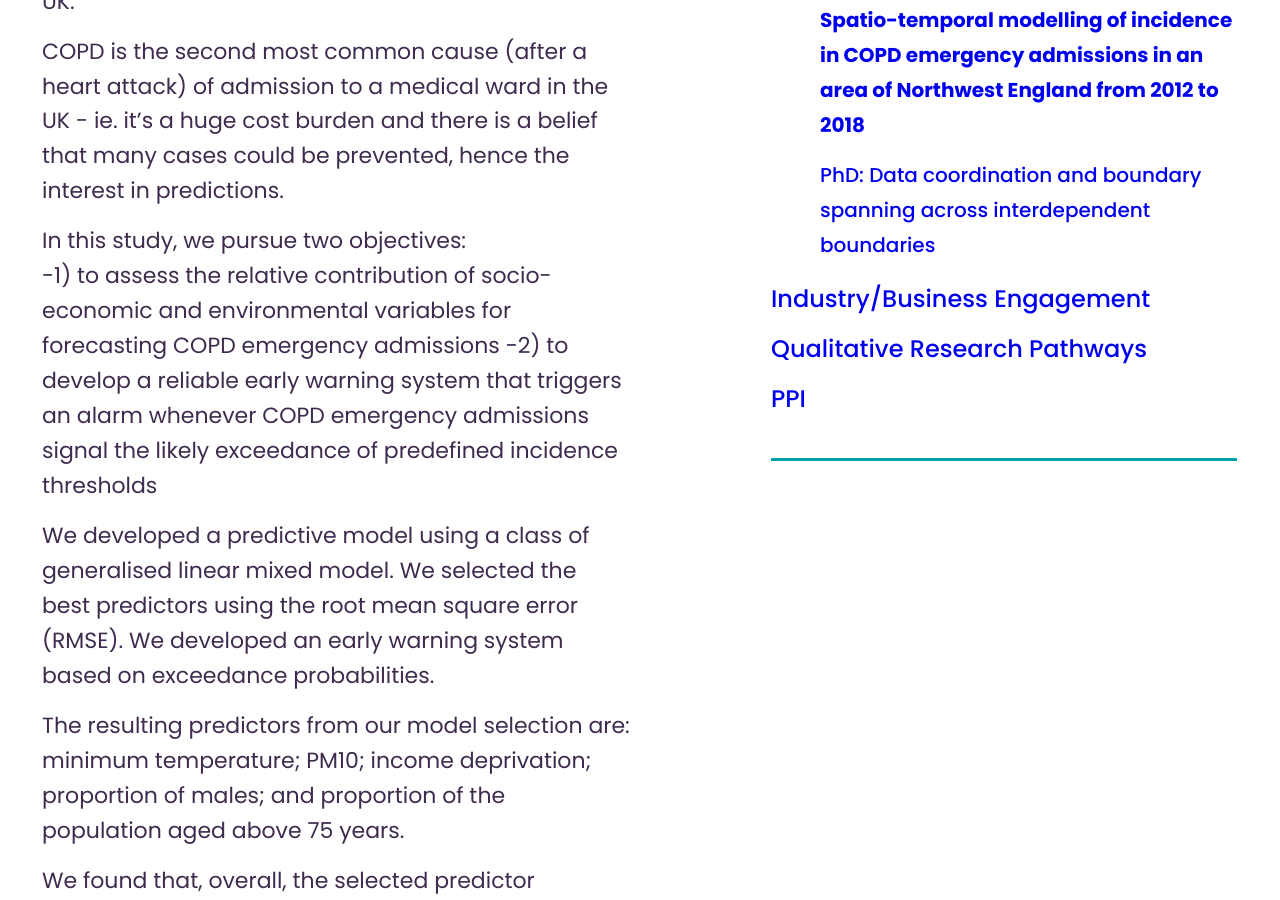
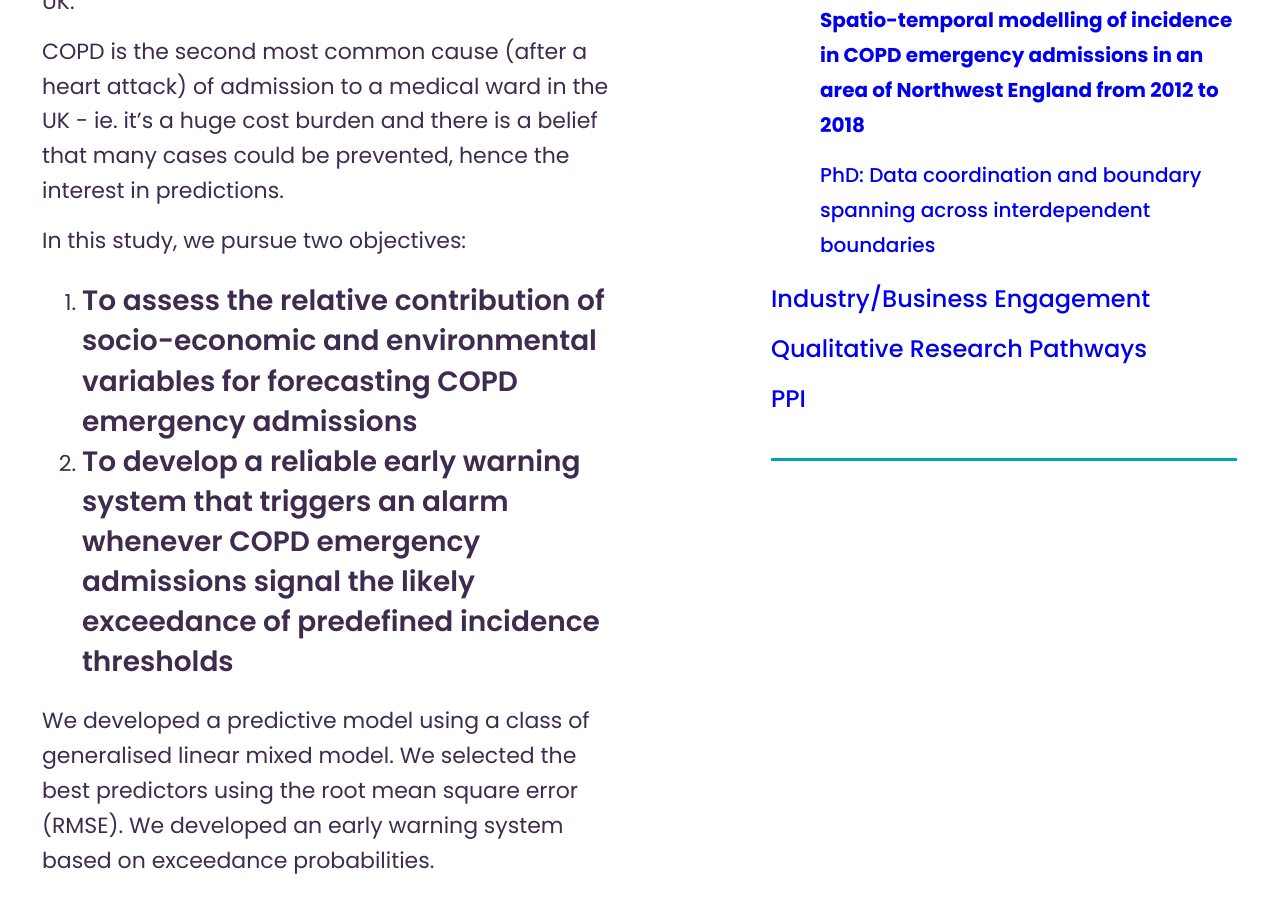
Before and after one commit to connectedhealthcities/connectedhealthcities, a Jekyll site: the page built from north-west-coast/building-capacity-phds/spatop-temporal-modelling-of-incidence-in-copd-emergency-admissions-in-an-area-of-northwest-england-from-2012-to-2018.md, in a window 1280 px wide and 900 px high, scrolled down 1179 px. Built offline with Jekyll 4.4.1, drawn with Linux system fonts in a browser that asks for light colours; our own code applies the rules of GitHub Pages for plain Markdown files.

Commit message:
Update spatop-temporal-modelling-of-incidence-in-copd-emergency-admissions-in-an-area-of-northwest-england-from-2012-to-2018.md

```diff
--- a/north-west-coast/building-capacity-phds/spatop-temporal-modelling-of-incidence-in-copd-emergency-admissions-in-an-area-of-northwest-england-from-2012-to-2018.md
+++ b/north-west-coast/building-capacity-phds/spatop-temporal-modelling-of-incidence-in-copd-emergency-admissions-in-an-area-of-northwest-england-from-2012-to-2018.md
@@ -17,8 +17,10 @@ Its exacerbation is a major contributor to the number of emergency admission and
 COPD is the second most common cause (after a heart attack) of admission to a medical ward in the UK - ie. it’s a huge cost burden and there is a belief that many cases could be prevented, hence the interest in predictions.
 
 In this study, we pursue two objectives:
--1) to assess the relative contribution of socio-economic and environmental variables for forecasting COPD emergency admissions
--2) to develop a reliable early warning system that triggers an alarm whenever COPD emergency admissions signal the likely exceedance of predefined incidence thresholds
+
+1. To assess the relative contribution of socio-economic and environmental variables for forecasting COPD emergency admissions
+
+2. To develop a reliable early warning system that triggers an alarm whenever COPD emergency admissions signal the likely exceedance of predefined incidence thresholds
 
 We developed a predictive model using a class of generalised linear mixed model. We selected the best predictors using the root mean square error (RMSE). We developed an early warning system based on exceedance probabilities.
 
```
